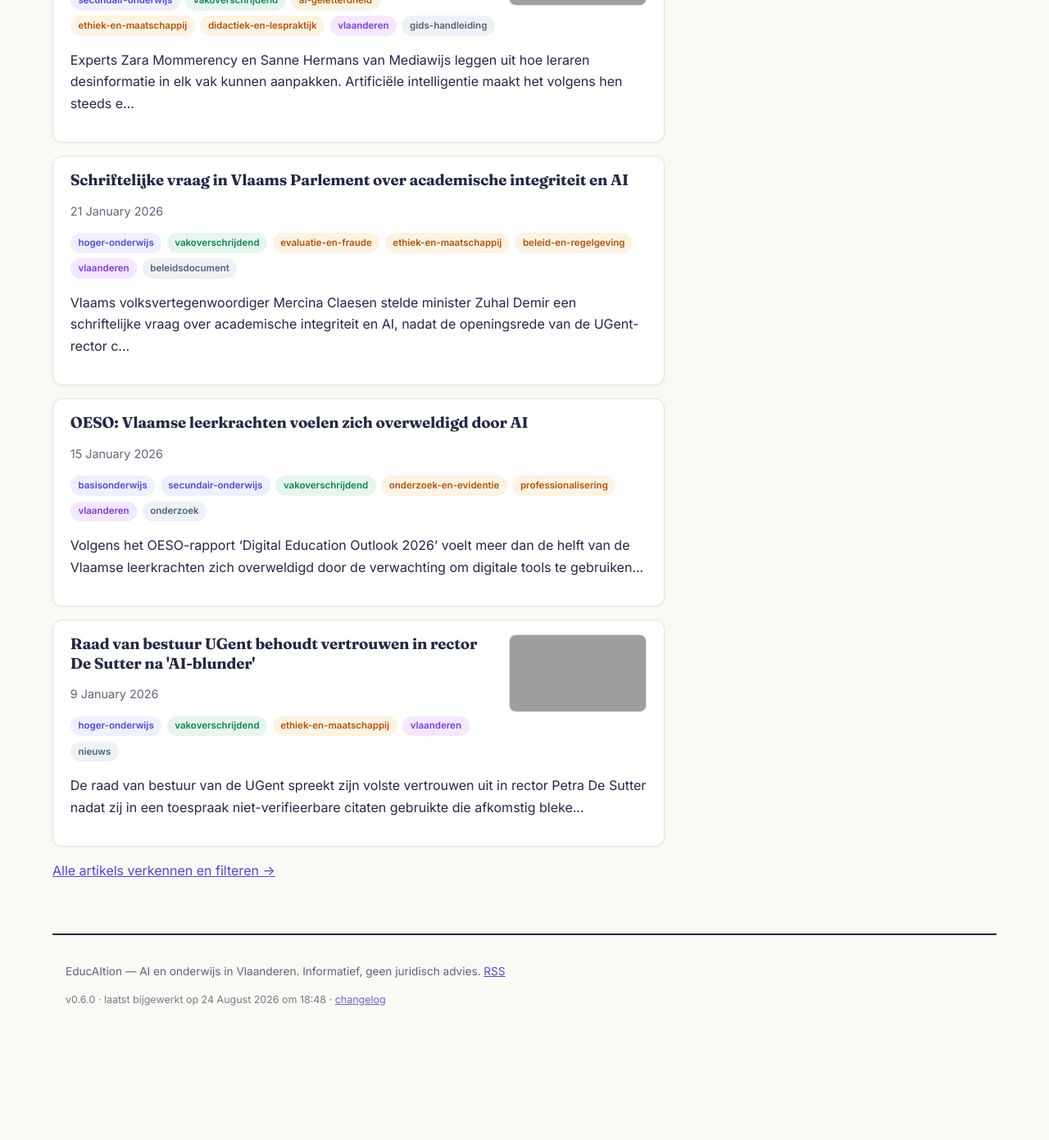
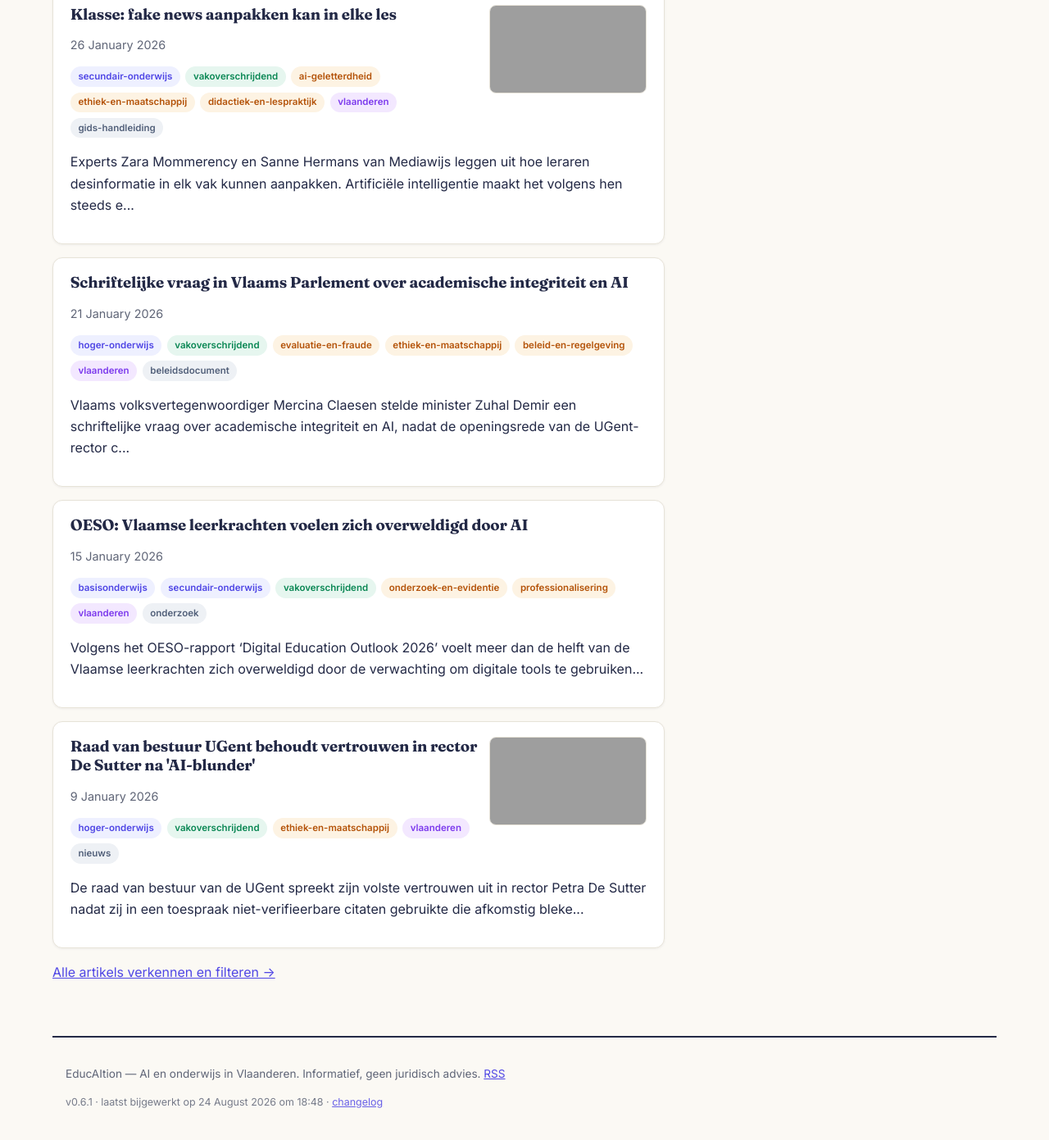
Before and after one commit to rvanbruggen/educaition, a Jekyll site: the page built from index.html, in a window 1280 px wide and 1400 px high, scrolled down 9346 px. Shown: the top 1391 px of the window at 82% size. Built offline with Jekyll 4.4.1, drawn with Linux system fonts in a browser that asks for light colours; before the commit the page ends 10621 px from its top, so only the background shows below that; grey boxes are pictures that could not be loaded.

Commit message:
Fix: CSS-cachebusting via versieparameter; thumbnails uniform en max 15% breedte (v0.6.1)

```diff
--- a/_config.yml
+++ b/_config.yml
@@ -4,7 +4,7 @@
   media en regelgeving, doorzoekbaar per niveau, vak en thema.
 lang: nl
 timezone: Europe/Brussels
-version: "0.6.0"
+version: "0.6.1"
 url: "https://www.educaition.today"
 baseurl: ""
 
--- a/_layouts/default.html
+++ b/_layouts/default.html
@@ -7,7 +7,7 @@
   <link rel="preconnect" href="https://fonts.googleapis.com">
   <link rel="preconnect" href="https://fonts.gstatic.com" crossorigin>
   <link href="https://fonts.googleapis.com/css2?family=Fraunces:opsz,wght@9..144,600;9..144,700&family=Inter:wght@400;600&display=swap" rel="stylesheet">
-  <link rel="stylesheet" href="{{ '/assets/css/style.css' | relative_url }}">
+  <link rel="stylesheet" href="{{ '/assets/css/style.css' | relative_url }}?v={{ site.version }}">
   <link rel="icon" type="image/svg+xml" href="{{ '/assets/img/logo.svg' | relative_url }}">
   {% feed_meta %}
   <!-- Cloudflare Web Analytics --><script type='module' src='https://static.cloudflareinsights.com/beacon.min.js' data-cf-beacon='{"token": "6115076486cc4a2997674f57b61857c3"}'></script><!-- End Cloudflare Web Analytics -->
--- a/assets/css/style.css
+++ b/assets/css/style.css
@@ -280,8 +280,8 @@
 /* artikelthumbnails (Open Graph-beelden van de bron) */
 .post-thumb-link { float: right; margin: 0 0 .5rem .9rem; }
 .post-thumb {
-  display: block; width: 168px; aspect-ratio: 16 / 9;
-  object-fit: cover; border-radius: 8px;
+  display: block; width: clamp(120px, 15vw, 216px); aspect-ratio: 16 / 9;
+  height: auto; object-fit: cover; border-radius: 8px;
   border: 1px solid var(--line);
 }
 @media (max-width: 600px) {
```
Also changed, not shown: CHANGELOG.md.
